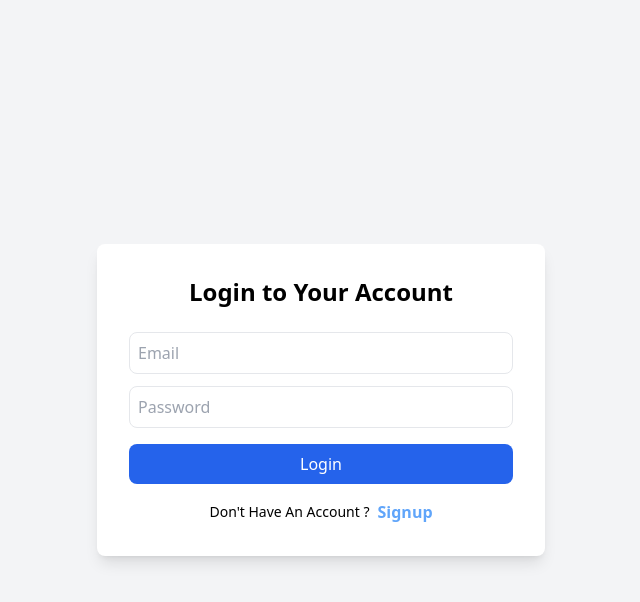
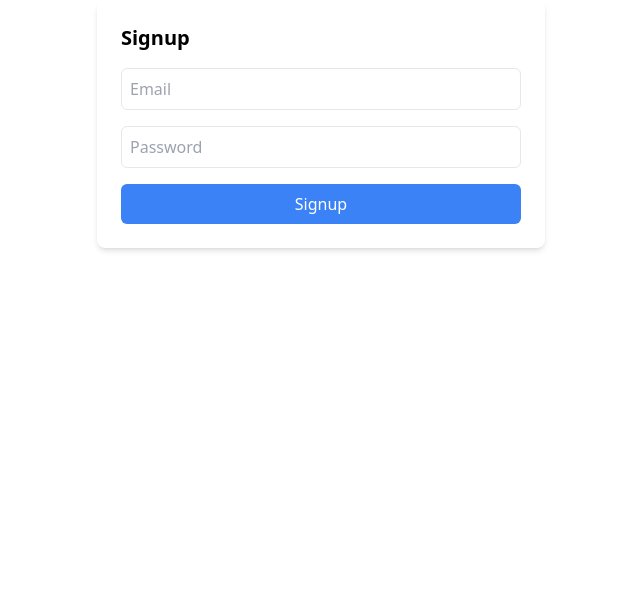
Before and after one commit to Jawad-Yousafzaii/Integration-using-axios, a React (Vite) app in the folder FrontEnd/: page / in a window 1280 px wide. Shown: the top 602 px of the page, without its empty margins (319-959 px from the left). Built offline with nearby package versions, Linux system fonts and the light colour scheme.

Commit message:
Integration of login using token and simple login

```diff
--- a/FrontEnd/src/pages/Login.jsx
+++ b/FrontEnd/src/pages/Login.jsx
@@ -1,68 +1,112 @@
+import axios from "axios";
 import { useState } from "react";
-import axios from "axios";
-import { useNavigate } from "react-router-dom";
-import { Link } from "react-router-dom";
+import { Navigate, useNavigate } from "react-router-dom";
 
-function Login() {
-  const [email, setEmail] = useState("");
-  const [password, setPassword] = useState("");
-  const navigate = useNavigate();
-
-  const handleLogin = async () => {
-    try {
-      console.log("🔹 Sending Login Request...");
-      console.log("Email:", email);JWT_SECRET=your_secret_key
-      PORT=5000
-
-      console.log("Password:", password);
-
-      const response = await axios.post(
-        "https://backend-for-integration-3.onrender.com/api/auth/login",
-        {
-          email,
-          password,
-        }
-      );
-
-      console.log("✅ Login Successful:", response.data);
-    } catch (error) {
-      console.log("❌ Login Error:", error.response?.data || error);
-    }
+const Signup = () => {
+  const [formData, setFormData] = useState({
+    name: "",
+    email: "",
+    password: "",
+  });
+  let Navigate = useNavigate();
+  const [message, setMessage] = useState("");
+  const API_URL = "https://reqres.in/api/login";
+  const handleChange = (e) => {
+    setFormData({ ...formData, [e.target.name]: e.target.value });
   };
 
+  //it is the request in which we send the cridentials to the backend
+
+  // const handleSignup = async (e) => {
+  //   e.preventDefault();
+  //   try {
+  //     const res = await axios.post({ API_URL }, formData);
+  //     setMessage("Response Agya HUrrra");
+  //     console.log("Response ye aya ", res.data);
+  //   } catch (error) {
+  //     setMessage("jani error agya yar.");
+  //     console.log("error", error);
+  //   }
+  // };
+
+  // In this we are using the hardcoded data to test the signup functionality
+  // and we are not using the form data
+  const userData = {
+    email: "eve.holt@reqres.in", // Reqres ke test users
+    password: "cityslicka",
+  };
+
+  // In this we are using the hardcoded data to test the signup functionality
+  // and we are not using the form data
+  // const handleSignup = async (e) => {
+  //   e.preventDefault();
+  //   try {
+  //     const res = await axios.post(API_URL, userData);
+  //     setMessage("Response Agya HUrrra");
+  //     console.log("Response ye aya ", res.data);
+
+  //     Navigate("/dashboard");
+  //   } catch (error) {
+  //     setMessage("jani error agya yar.");
+  //     console.log("error", error);
+  //   }
+  // };
+
+  //Learning of saving the token in the loacal storage and fetching data using the token
+
+  //storing of the token in state
+  const [token, setToken] = useState(null);
+
+  const handleSignup = async (e) => {
+    e.preventDefault();
+
+    try {
+      const res = await axios.post(API_URL, userData);
+
+      if (res.data.token) {
+        localStorage.setToken("token", res.data.token);
+        setMessage("Response Agya HUrrra");
+        console.log("Response ye aya ", res.data);
+      }
+    } catch (error) {
+      setMessage("jani error agya yar.");
+      console.log("error", error);
+    }
+
+    Navigate("/dashboard");
+  };
   return (
-    <div className="flex min-h-screen items-center justify-center bg-gray-100">
-      <div className="w-full max-w-md bg-white p-8 rounded-lg shadow-lg">
-        <h2 className="text-2xl font-semibold text-center mb-6">
-          Login to Your Account
-        </h2>
+    <div className="max-w-md mx-auto p-6 bg-white shadow-md rounded-lg">
+      <h2 className="text-xl font-semibold mb-4">Signup</h2>
+      <form onSubmit={handleSignup} className="space-y-4">
         <input
           type="email"
+          name="email"
           placeholder="Email"
-          onChange={(e) => setEmail(e.target.value)}
-          className="w-full p-2 mb-3 border rounded-lg"
+          value={formData.email}
+          onChange={handleChange}
+          className="w-full p-2 border rounded-md"
+          required
         />
         <input
           type="password"
+          name="password"
           placeholder="Password"
-          onChange={(e) => setPassword(e.target.value)}
-          className="w-full p-2 mb-4 border rounded-lg"
+          value={formData.password}
+          onChange={handleChange}
+          className="w-full p-2 border rounded-md"
+          required
         />
         <button
-          onClick={handleLogin}
-          className="w-full bg-blue-600 text-white py-2 rounded-lg hover:bg-blue-700 transition"
+          type="submit"
+          className="w-full bg-blue-500 text-white p-2 rounded-md"
         >
-          Login
+          Signup
         </button>
-        <div className="w-full text-center flex justify-center items-center gap-2 mt-4">
-          <h1 className="text-sm">Don't Have An Account ?</h1>
-          <Link to="/signup" className="text-blue-400 font-bold">
-            Signup
-          </Link>
-        </div>
-      </div>
+      </form>
+      {message && <p className="mt-4 text-center">{message}</p>}
     </div>
   );
-}
+};
 
-export default Login;
+export default Signup;
```
